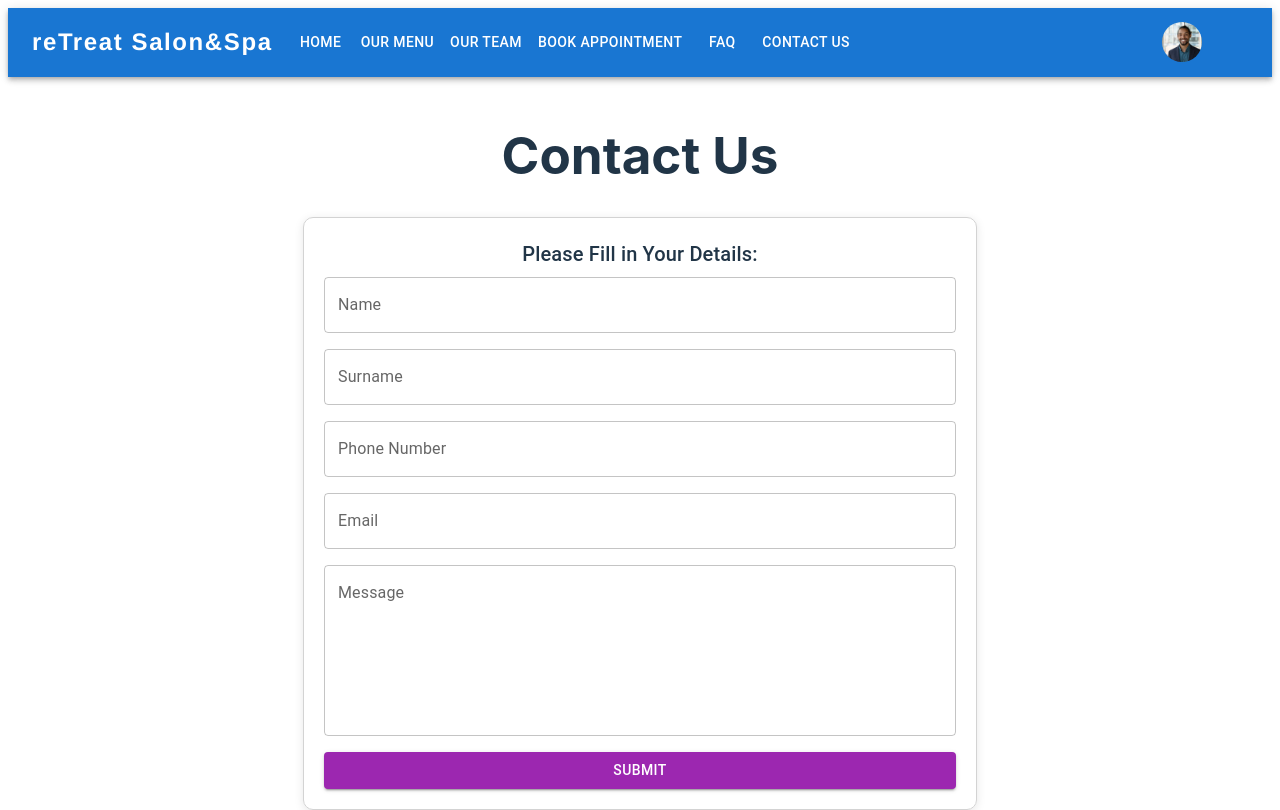
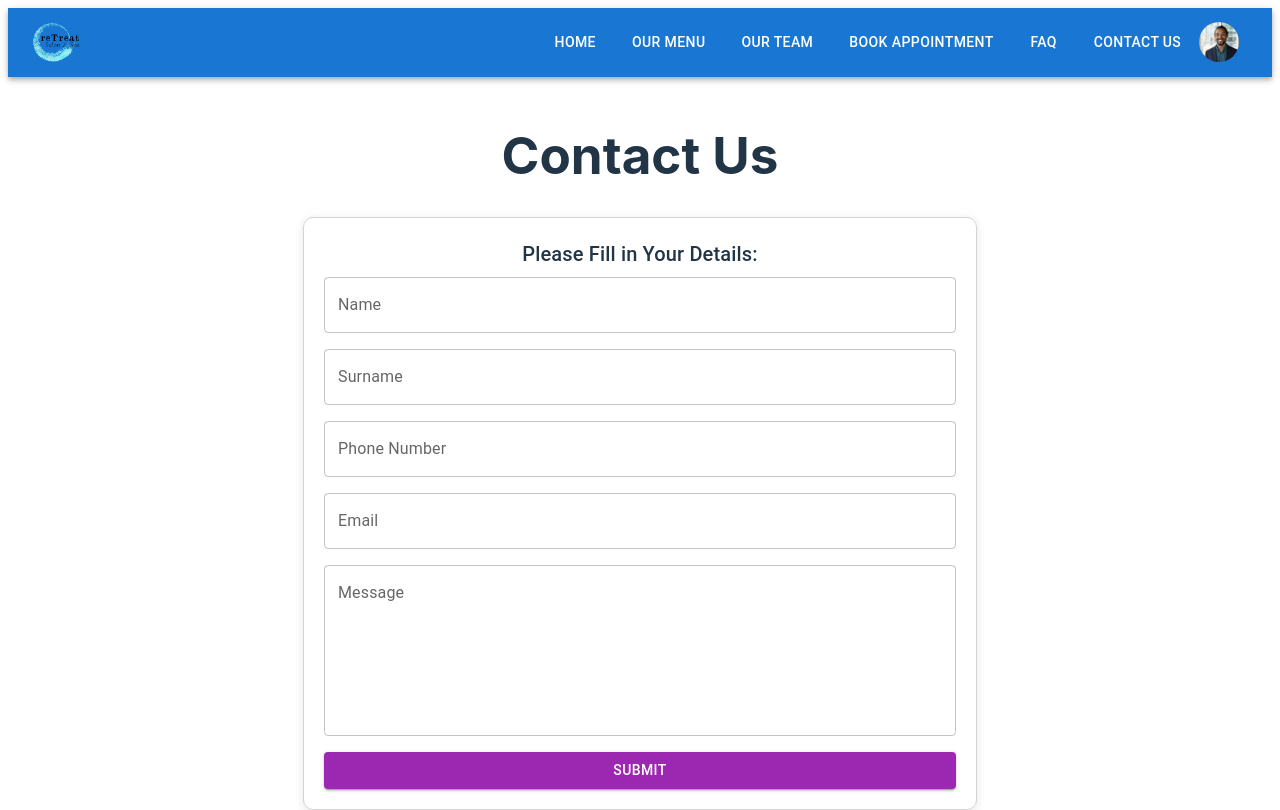
Before and after one commit to The-Fella-s/reTreat, a React (Vite) app in the folder frontend/: page /contact-us in a window 1280 px wide. Shown: the top 810 px of the page. Built offline with nearby package versions, Linux system fonts and the light colour scheme.

Commit message:
Updated NavBar
Updated the NavBar so that it works with each page that has been created for easy debugging. Will be altering it a bit more afterwards but for now it's working good.

```diff
--- a/frontend/src/components/NavBar.jsx
+++ b/frontend/src/components/NavBar.jsx
@@ -1,25 +1,35 @@
-import React from 'react'
+import React from 'react';
+import { Link } from 'react-router-dom';
 import AppBar from '@mui/material/AppBar';
 import Box from '@mui/material/Box';
 import Toolbar from '@mui/material/Toolbar';
 import IconButton from '@mui/material/IconButton';
-import Typography from '@mui/material/Typography';
-import Menu from '@mui/material/Menu';
 import MenuIcon from '@mui/icons-material/Menu';
 import Container from '@mui/material/Container';
 import Avatar from '@mui/material/Avatar';
 import Button from '@mui/material/Button';
 import Tooltip from '@mui/material/Tooltip';
 import MenuItem from '@mui/material/MenuItem';
+import Menu from '@mui/material/Menu';
+import Typography from '@mui/material/Typography';
+import logo from '/src/assets/reTreatLogo.png';
 
-const pages = ['Home', 'Our Menu', 'Our Team', 'Book Appointment', 'FAQ', 'Contact Us'];
-const settings = ['Profile', 'Account', 'Appointments','Settings','Sign Out'];
+const pages = [
+    { name: 'Home', path: '/' },
+    { name: 'Our Menu', path: '/menu' },
+    { name: 'Our Team', path: '/meet-the-team' },
+    { name: 'Book Appointment', path: '/appointment' },
+    { name: 'FAQ', path: '/faq' },
+    { name: 'Contact Us', path: '/contact-us' }
+];
 
-function NavBar(){
+const settings = ['Profile', 'Account', 'Appointments', 'Settings', 'Sign Out'];
+
+function NavBar() {
     const [navAnchor, setNavAnchor] = React.useState(null);
     const [userAnchor, setUserAnchor] = React.useState(null);
 
-    const handleOpenNav = (event) =>{
+    const handleOpenNav = (event) => {
         setNavAnchor(event.currentTarget);
     };
 
@@ -27,109 +37,112 @@ function NavBar(){
         setNavAnchor(null);
     };
 
-    const handleOpenUser = (event) =>{
+    const handleOpenUser = (event) => {
         setUserAnchor(event.currentTarget);
     };
 
-    const handleCloseUser = () =>{
+    const handleCloseUser = () => {
         setUserAnchor(null);
     };
 
-    return(
-        <AppBar position = "static">
+    return (
+        <AppBar position="static">
             <Container maxWidth="lx1">
                 <Toolbar disableGutters>
-                    <Typography
-                    variant='h5'
-                    noWrap component= 'a'
-                    href="#nav-bar"
+                    {/* Logo with Link to Home */}
+                    <Box
+                        component={Link}
+                        to="/"
                         sx={{
-                        mr:2,
-                        display: {xs: 'none', md: 'flex'},
-                        fontFamily: 'Helvetica',
-                        fontWeight: 700,
-                        letterSpacing: '.1rem',
-                        color: 'white',
-                        textDecoration: 'none'
+                            mr: 2,
+                            display: { xs: 'none', md: 'flex' },
+                            alignItems: 'center',
+                            textDecoration: 'none',
                         }}
                     >
-                        reTreat Salon&Spa
-                    </Typography>
-                    <Box sx = {{flexGrow: 1, display: {xs: 'flex', md: 'none'}}}>
+                        <img src={logo} alt="reTreat Salon&Spa Logo" style={{ height: 40 }} />
+                    </Box>
+
+                    {/* Mobile Menu Icon */}
+                    <Box sx={{ flexGrow: 1, display: { xs: 'flex', md: 'none' } }}>
                         <IconButton
-                        size = "large"
-                        aria-label = "Current Users Account"
-                        aria-controls='menu-navbar'
+                            size="large"
+                            aria-label="Current Users Account"
+                            aria-controls="menu-navbar"
                             aria-haspopup="true"
                             onClick={handleOpenNav}
                             color="inherit"
                         >
-                            <MenuIcon/>
+                            <MenuIcon />
                         </IconButton>
                         <Menu
-                        id = "menu-navbar"
-                        anchorEl = {navAnchor}
-                        anchorOrigin = {{vertical: 'bottom', horizontal: 'left'}}
-                        keepMounted transformOrigin = {{vertical: 'top', horizontal: 'left'}}
-                        open = {Boolean(navAnchor)}
-                        onClose = {handleCloseNav}
-                        sx = {{display: {xs: 'block', md: 'none'}}}
+                            id="menu-navbar"
+                            anchorEl={navAnchor}
+                            anchorOrigin={{ vertical: 'bottom', horizontal: 'left' }}
+                            keepMounted
+                            transformOrigin={{ vertical: 'top', horizontal: 'left' }}
+                            open={Boolean(navAnchor)}
+                            onClose={handleCloseNav}
+                            sx={{ display: { xs: 'block', md: 'none' } }}
                         >
                             {pages.map((page) => (
-                                <MenuItem key = {page} onClick={handleCloseNav}>
-                                    <Typography sx = {{textAlign: 'right'}}>{page}</Typography>
+                                <MenuItem key={page.name} onClick={handleCloseNav} component={Link} to={page.path}>
+                                    <Typography sx={{ textAlign: 'center' }}>{page.name}</Typography>
                                 </MenuItem>
                             ))}
                         </Menu>
                     </Box>
-                    <Typography
-                    variant = "h5"
-                    noWrap component= "a"
-                    href = "#nav-bar"
-                    sx = {{
-                        mr: 2,
-                        display: {xs: 'flex', md: 'none'},
-                        flexGrow: 1,
-                        fontFamily: 'monospace',
-                        fontWeight: 700,
-                        letterSpacing: ".3rem",
-                        color: "inherit",
-                        textDecoration: 'none'
+
+                    {/* Logo for Mobile View */}
+                    <Box
+                        component={Link}
+                        to="/"
+                        sx={{
+                            display: { xs: 'flex', md: 'none' },
+                            flexGrow: 50,
+                            justifyContent: 'left',
+                            textDecoration: 'none',
                         }}
                     >
-                    Logo
-                    </Typography>
-                    <Box sx = {{flexGrow: 1, display: {xs: 'none', md: 'flex'}}}>
+                        <img src={logo} alt="reTreat Salon&Spa Logo" style={{ height: 40 }} />
+                    </Box>
+
+                    {/* Desktop Navigation Buttons, Aligned to the Right */}
+                    <Box sx={{ display: { xs: 'none', md: 'flex' }, justifyContent: 'flex-end', flexGrow: 1 }}>
                         {pages.map((page) => (
                             <Button
-                                key = {page}
-                                onClick = {handleCloseNav}
-                                sx = {{my: 2, color: 'white', display: 'block'}}
+                                key={page.name}
+                                component={Link}
+                                to={page.path}
+                                onClick={handleCloseNav}
+                                sx={{ my: 2, color: 'white', display: 'grid', px: 2.25 }}
                             >
-                                {page}
+                                {page.name}
                             </Button>
                         ))}
                     </Box>
-                    <Box sx = {{flexGrow: .15}}>
-                        <Tooltip title = "Open Account Options">
-                            <IconButton onClick = {handleOpenUser} sx = {{p: 0}}>
-                                <Avatar alt="Name Here" src = "/src/assets/StockImage.jpg"/>
+
+                    {/* User Avatar, Statically Positioned */}
+                    <Box sx={{ flexGrow: 0.02 }}>
+                        <Tooltip title="Open Account Options">
+                            <IconButton onClick={handleOpenUser} sx={{ p: 0 }}>
+                                <Avatar alt="Name Here" src="/src/assets/StockImage.jpg" />
                             </IconButton>
                         </Tooltip>
                         <Menu
-                        sx = {{mt: '45px'}}
-                        id = "menu-navbar"
-                        anchorEl = {userAnchor}
-                        anchorOrigin = {{
+                            sx={{ mt: '45px' }}
+                            id="menu-navbar"
+                            anchorEl={userAnchor}
+                            anchorOrigin={{
                                 vertical: 'top',
-                            horizontal: 'right'
+                                horizontal: 'right',
                             }}
-                        open = {Boolean(userAnchor)}
-                        onClose = {handleCloseUser}
+                            open={Boolean(userAnchor)}
+                            onClose={handleCloseUser}
                         >
                             {settings.map((setting) => (
-                                <MenuItem key = {setting} onClick={handleCloseUser}>
-                                    <Typography sx = {{textAlign: 'center', color: 'black'}}>{setting}</Typography>
+                                <MenuItem key={setting} onClick={handleCloseUser}>
+                                    <Typography sx={{ textAlign: 'center', color: 'black' }}>{setting}</Typography>
                                 </MenuItem>
                             ))}
                         </Menu>
@@ -138,7 +151,6 @@ function NavBar(){
             </Container>
         </AppBar>
     );
-
 }
 
 export default NavBar;
```
Lines whose indentation alone changed are shown as unchanged.
